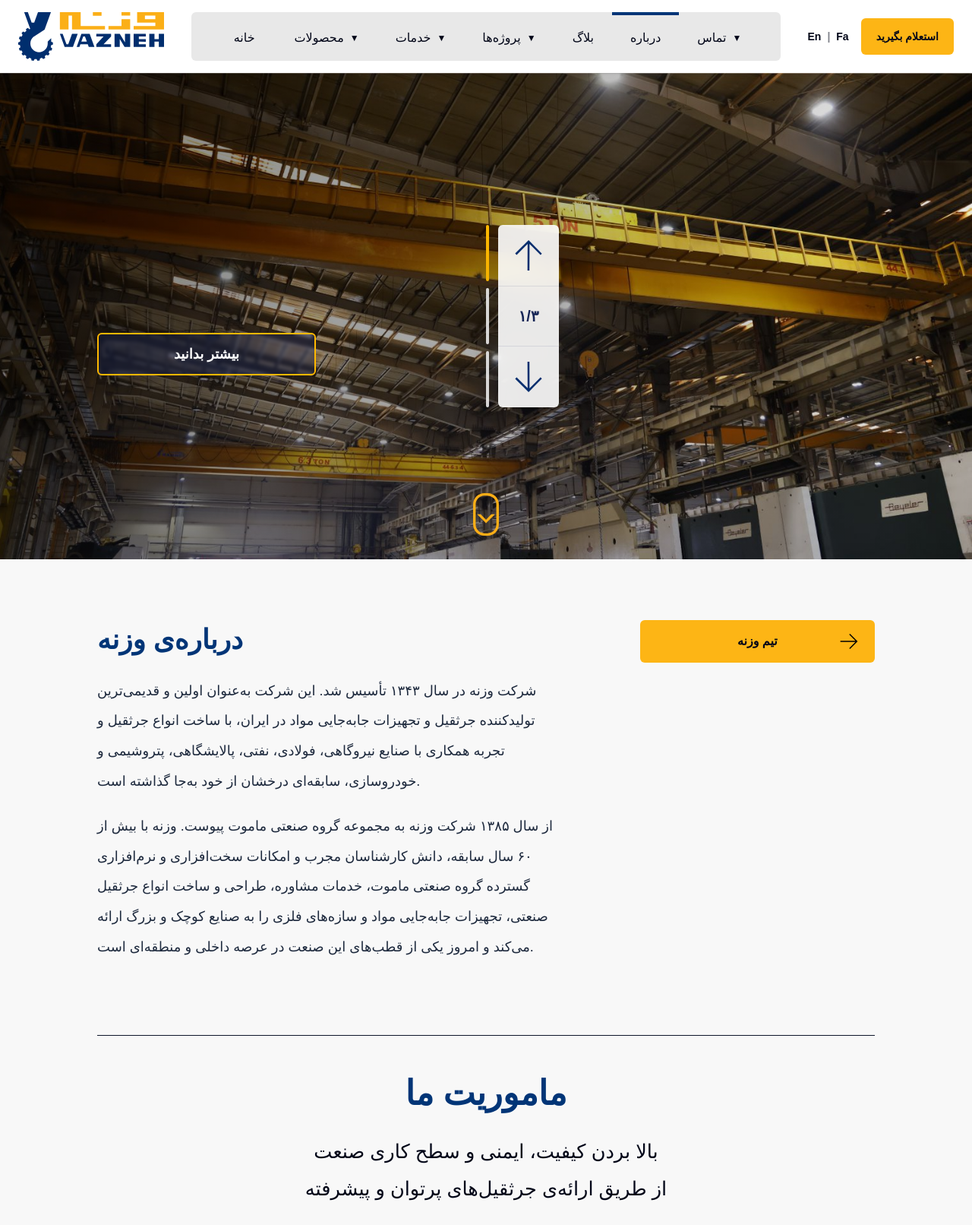
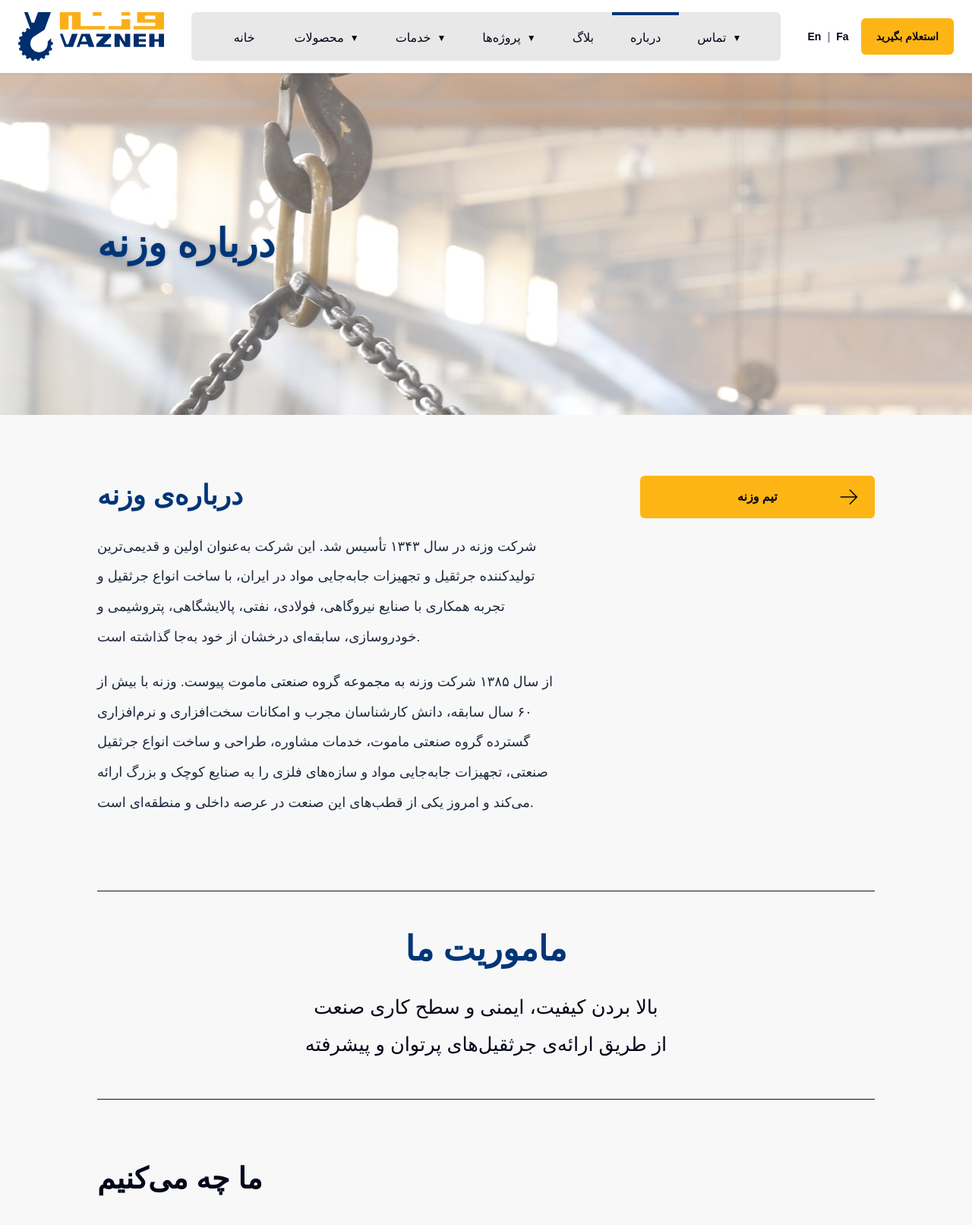
Before and after one commit to Vanoss98/vazneh, a Django app: page /about/ in a window 1280 px wide. Shown: the top 1612 px of the page at 76% size. Run offline with Django 4.2, Linux system fonts and the light colour scheme; data that the repository does not hold is empty; some libraries are stand-ins or nearby versions; some web fonts are replaced.

Commit message:
Simplify about hero and hide placeholder sections

```diff
--- a/main/templates/main/about.html
+++ b/main/templates/main/about.html
@@ -1,71 +1,17 @@
 {% extends 'base.html' %}
 {% load static i18n %}
-{% translate "جرثقیل وزنه" as hero_line_one %}
-{% translate "اهرم اطمینان" as hero_line_two %}
-{% translate "بیش از ۶۰ سال تجربه در طراحی و ساخت تجهیزات جابه‌جایی مواد" as hero_subtitle_text %}
-{% translate "اسلاید" as slide_word %}
-{% translate "از" as of_word %}
 
 {% block title %}{% translate "درباره وزنه" %}{% endblock %}
 
 {% block content %}
-<section
-    id="home-hero"
-    class="relative isolate min-h-[640px] overflow-hidden bg-slate-950 lg:min-h-[clamp(640px,40vw,820px)]"
-    aria-roledescription="carousel"
-    aria-label="{% translate 'معرفی شرکت وزنه' %}"
->
-    <div
-        id="hero-background"
-        class="absolute inset-0 -z-20 bg-[url('/static/main-page-header.jpg')] bg-cover bg-center transition-opacity duration-500 motion-reduce:transition-none"
-        aria-hidden="true"
-    ></div>
-    <div
-        class="absolute inset-0 -z-10 {% if LANGUAGE_BIDI %}bg-[linear-gradient(90deg,rgba(0,0,0,0.08)_0%,rgba(0,0,0,0.28)_42%,rgba(0,0,0,0.52)_100%)]{% else %}bg-[linear-gradient(270deg,rgba(0,0,0,0.08)_0%,rgba(0,0,0,0.28)_42%,rgba(0,0,0,0.52)_100%)]{% endif %}"
-        aria-hidden="true"
-    ></div>
-
-    <div class="mx-auto flex min-h-[640px] w-full max-w-[1720px] items-center px-6 pb-36 pt-20 sm:px-10 lg:min-h-[clamp(640px,40vw,820px)] lg:pb-24 lg:pl-24 lg:pr-12 lg:pt-14 xl:pl-32 xl:pr-16 2xl:pr-8">
-        <div
-            id="hero-copy"
-            class="me-auto w-full max-w-[760px] text-start text-white transition-all duration-500 motion-reduce:transition-none lg:w-[52%]"
-            aria-live="polite"
-            aria-atomic="true"
-        >
-            <h1 id="hero-title" class="text-[clamp(2.25rem,3.6vw,3.75rem)] font-bold leading-[1.3] tracking-[-0.045em] drop-shadow-[0_4px_12px_rgba(0,0,0,0.55)]">
-                {{ hero_line_one }}<br class="hidden sm:block">
-                {{ hero_line_two }}
-            </h1>
-            <p id="hero-subtitle" class="mt-6 max-w-[760px] text-[clamp(1.05rem,2.1vw,2rem)] font-medium leading-[1.8] text-white/95 drop-shadow-[0_2px_8px_rgba(0,0,0,0.65)] lg:mt-8">
-                {{ hero_subtitle_text }}
-            </p>
-            <a href="#about-content" class="mt-9 inline-flex min-h-14 min-w-48 items-center justify-center rounded-md border-2 border-amber-400 bg-blue-950/40 px-8 py-3 text-lg font-bold text-white backdrop-blur-[2px] transition duration-300 hover:bg-blue-900/65 focus-visible:outline-2 focus-visible:outline-offset-4 focus-visible:outline-amber-400 active:scale-[0.98] lg:mt-12 lg:min-w-72">
-                {% translate "بیشتر بدانید" %}
-            </a>
-        </div>
+<section class="relative isolate min-h-[320px] overflow-hidden bg-slate-200 sm:min-h-[390px] lg:min-h-[450px]" aria-labelledby="about-hero-title">
+    <img src="{% static 'contact-header.jpeg' %}" alt="" class="absolute inset-0 -z-20 h-full w-full object-cover" aria-hidden="true">
+    <div class="absolute inset-0 -z-10 bg-white/25" aria-hidden="true"></div>
+    <div class="mx-auto flex min-h-[320px] w-full items-center px-5 py-16 sm:min-h-[390px] sm:px-8 lg:min-h-[450px] lg:w-4/5 lg:px-0">
+        <h1 id="about-hero-title" class="text-[clamp(2.25rem,4vw,4rem)] font-bold leading-tight text-[#003577] drop-shadow-sm">
+            {% translate "درباره وزنه" %}
+        </h1>
     </div>
-
-    <div class="absolute bottom-7 left-1/2 z-20 flex -translate-x-1/2 items-center gap-3 lg:bottom-auto {% if LANGUAGE_BIDI %}lg:left-[clamp(2rem,4.5vw,5.75rem)]{% else %}lg:right-[clamp(2rem,4.5vw,5.75rem)]{% endif %} lg:top-1/2 lg:translate-x-0 lg:-translate-y-1/2" aria-label="{% translate 'کنترل اسلایدر' %}" dir="ltr">
-        <div id="hero-bars" class="flex items-center gap-2 lg:h-60 lg:flex-col lg:justify-between lg:gap-1.5">
-            <button type="button" class="h-1 w-9 rounded-full bg-white/85 transition-colors duration-300 data-[active=true]:bg-amber-400 lg:h-[4.65rem] lg:w-1" data-slide-index="0" data-active="true" aria-label="{% translate 'رفتن به اسلاید ۱' %}"></button>
-            <button type="button" class="h-1 w-9 rounded-full bg-white/85 transition-colors duration-300 data-[active=true]:bg-amber-400 lg:h-[4.65rem] lg:w-1" data-slide-index="1" data-active="false" aria-label="{% translate 'رفتن به اسلاید ۲' %}"></button>
-            <button type="button" class="h-1 w-9 rounded-full bg-white/85 transition-colors duration-300 data-[active=true]:bg-amber-400 lg:h-[4.65rem] lg:w-1" data-slide-index="2" data-active="false" aria-label="{% translate 'رفتن به اسلاید ۳' %}"></button>
-        </div>
-
-        <div class="flex h-16 items-center overflow-hidden rounded-md bg-white/90 text-blue-950 shadow-2xl backdrop-blur-md lg:h-60 lg:w-20 lg:flex-col">
-            <button id="hero-previous" type="button" class="grid h-16 w-16 shrink-0 place-items-center transition hover:bg-amber-400/20 focus-visible:z-10 focus-visible:outline-2 focus-visible:outline-inset focus-visible:outline-amber-400 lg:h-20 lg:w-20" aria-label="{% translate 'اسلاید قبلی' %}">
-                <img src="{% static 'icons/arrow-up-blue.svg' %}" alt="" class="h-8 w-8 lg:h-10 lg:w-10">
-            </button>
-            <div id="hero-pagination" class="grid h-16 min-w-16 place-items-center border-x border-blue-950/10 px-4 text-xl font-bold tabular-nums lg:h-20 lg:w-20 lg:border-x-0 lg:border-y" aria-label="{% translate 'اسلاید ۱ از ۳' %}">{% translate "۱/۳" %}</div>
-            <button id="hero-next" type="button" class="grid h-16 w-16 shrink-0 place-items-center transition hover:bg-amber-400/20 focus-visible:z-10 focus-visible:outline-2 focus-visible:outline-inset focus-visible:outline-amber-400 lg:h-20 lg:w-20" aria-label="{% translate 'اسلاید بعدی' %}">
-                <img src="{% static 'icons/arrow-down-blue.svg' %}" alt="" class="h-8 w-8 lg:h-10 lg:w-10">
-            </button>
-        </div>
-    </div>
-
-    <a href="#about-content" class="absolute bottom-7 left-1/2 hidden -translate-x-1/2 rounded-full p-2 transition hover:-translate-y-1 focus-visible:outline-2 focus-visible:outline-offset-4 focus-visible:outline-amber-400 lg:block" aria-label="{% translate 'رفتن به بخش درباره وزنه' %}">
-        <img src="{% static 'icons/mouse-down-icon.svg' %}" alt="" class="scroll-cue-down h-14 w-10">
-    </a>
 </section>
 
 <section id="about-content" class="bg-[#f8f8f8] px-4 py-14 sm:px-6 sm:py-16 lg:px-0 lg:py-20" aria-labelledby="about-heading">
@@ -166,6 +112,7 @@
     </div>
 </section>
 
+{% comment %}
 <section id="certificates-carousel" class="bg-[#d9d9d9] px-4 py-16 sm:px-6 sm:py-20 lg:px-0 lg:py-24" aria-labelledby="certificates-title">
     <div class="mx-auto w-full lg:w-4/5">
         <h2 id="certificates-title" class="text-center text-[clamp(2rem,3.8vw,4rem)] font-bold leading-tight text-[#003577]">
@@ -187,6 +134,7 @@
         </div>
     </div>
 </section>
+{% endcomment %}
 
 <section id="home-statistics" class="bg-[#f8f8f8] px-4 py-20 sm:px-6 sm:py-24 lg:px-0 lg:py-28" aria-labelledby="statistics-title">
     <div class="mx-auto w-full lg:w-4/5">
@@ -254,6 +202,7 @@
 
 {% block scripts %}
 <script>
+    {% comment %}Disabled until the hero slider and certificate section return.
     (() => {
         const slides = [
             {
@@ -402,6 +351,7 @@
 
         prepareCarousel();
     })();
+    {% endcomment %}
 
     (() => {
         const section = document.querySelector("#home-statistics");
--- a/main/templates/main/index.html
+++ b/main/templates/main/index.html
@@ -313,6 +313,7 @@
     </div>
 </section>
 
+{% comment %}
 <section class="bg-[#003577] px-4 py-16 sm:px-6 sm:py-20 lg:px-0 lg:py-24" dir="rtl" aria-labelledby="video-section-title">
     <div class="mx-auto grid w-full grid-cols-1 items-center gap-10 lg:w-4/5 lg:grid-cols-[minmax(0,4fr)_minmax(0,6fr)] lg:gap-10 xl:gap-14">
         <div class="text-center lg:text-right">
@@ -339,6 +340,7 @@
         </div>
     </div>
 </section>
+{% endcomment %}
 
 {% comment %}
 <section
```
Also changed, not shown: main/tests.py (+14 -0 lines).
